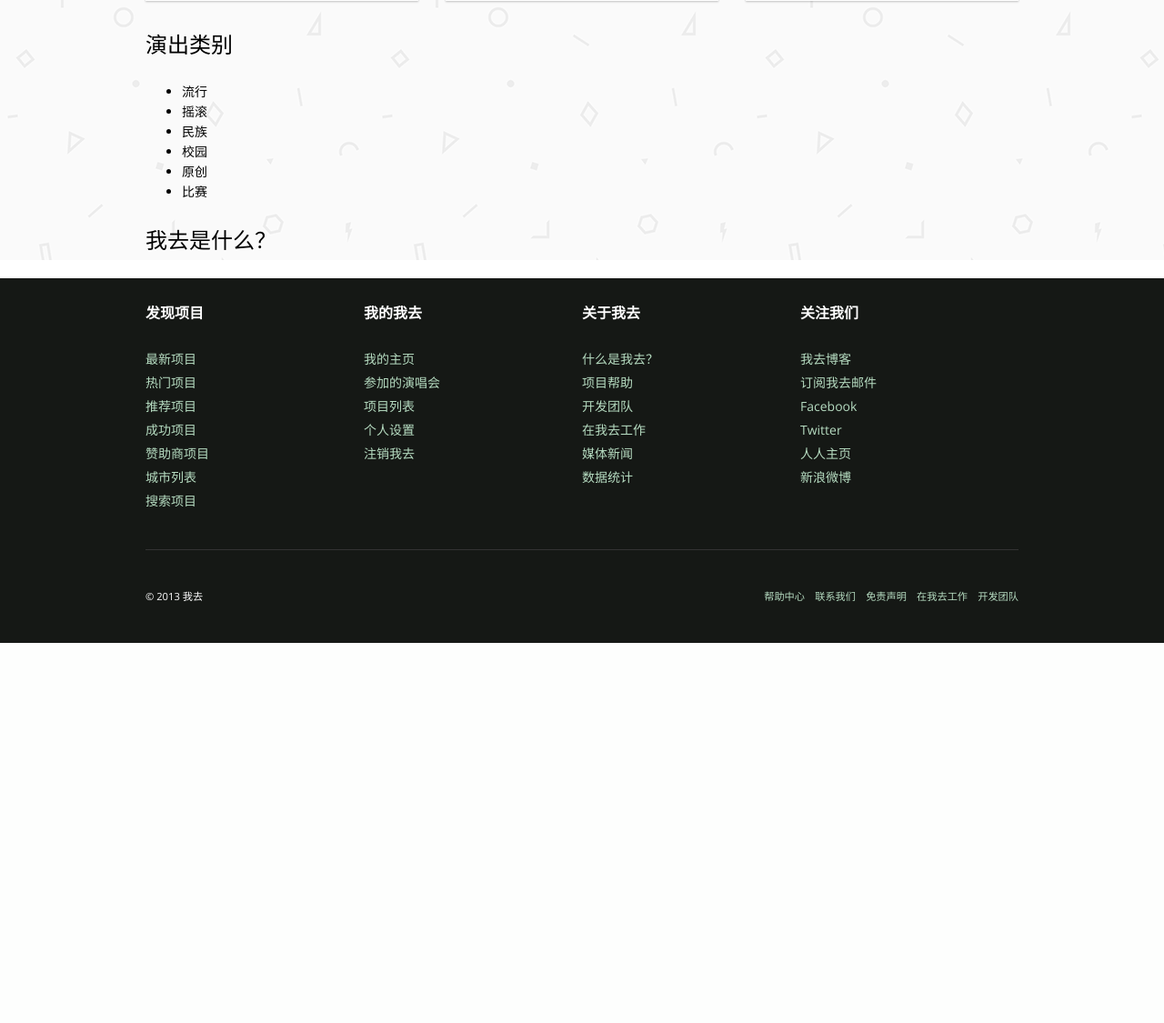
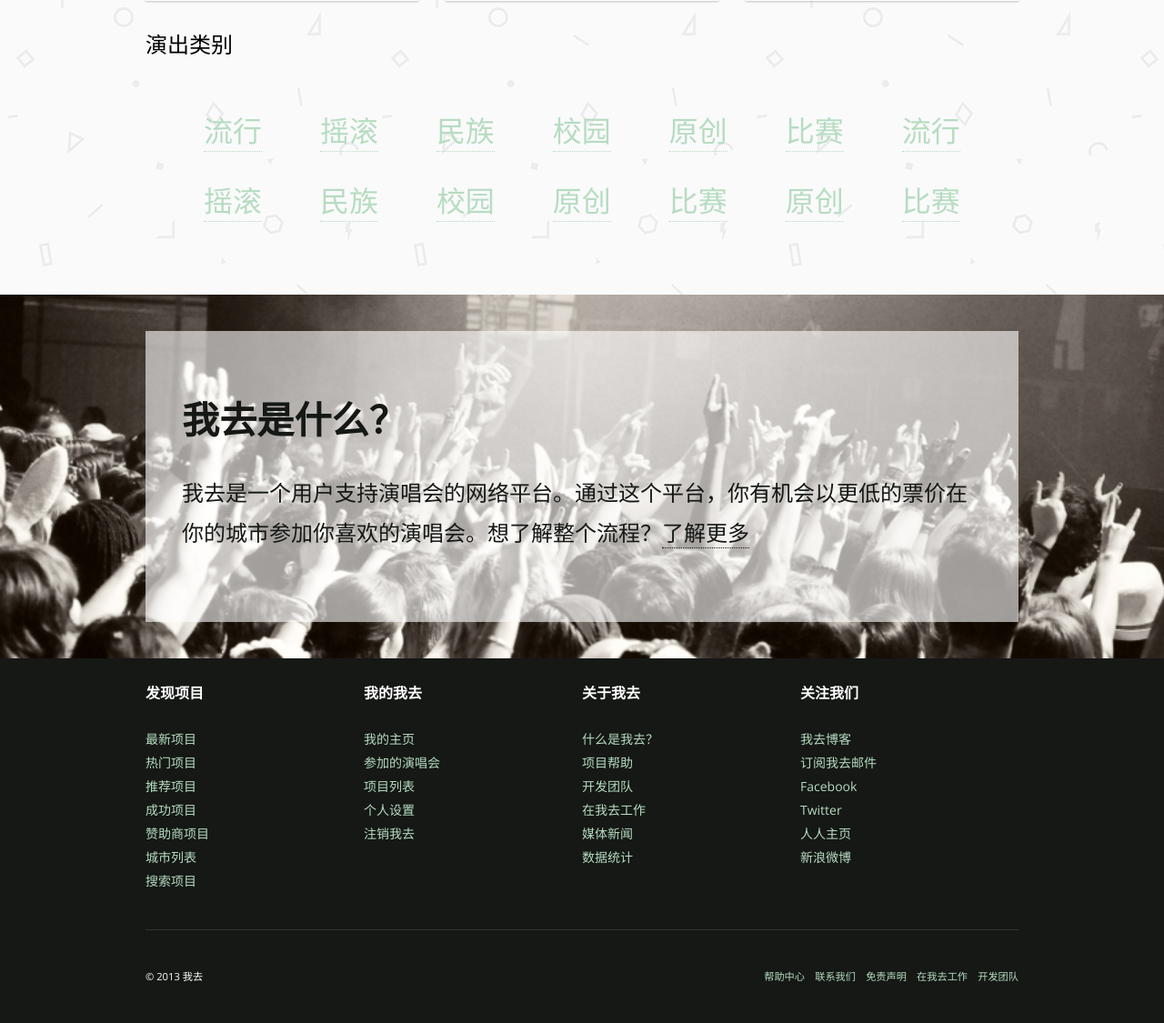
Before and after one commit to liuzenan/wowcheer, a Node server app: template views/index.jade in a window 1280 px wide. Shown: the part 2151-3276 px from the top of the page at 91% size. Before the commit the page ends 2858 px from the top, so only its background shows below. Run offline with Node 20, Linux system fonts and the light colour scheme; the template is opened without the code that fills it, so the values that code supplies are empty; style sheets or scripts are compiled from the project's sources; some libraries are stand-ins or nearby versions.

Commit message:
add about and categories

```diff
--- a/public/stylesheets/css/screen.css
+++ b/public/stylesheets/css/screen.css
@@ -425,7 +425,7 @@ a {
   font-weight: bold;
 }
 
-/* line 50, ../../../sass/_layout.scss */
+/* line 64, ../../../sass/_layout.scss */
 .container {
   display: block;
   width: 960px;
@@ -433,43 +433,35 @@ a {
   padding: 0 10px;
 }
 
-/* line 60, ../../../sass/_layout.scss */
+/* line 74, ../../../sass/_layout.scss */
 #header {
   background: #b6dcc1;
   display: block;
   height: 60px;
   padding-top: 20px;
-  box-shadow: 0px 4px 10px rgba(0, 0, 0, 0.2);
 }
-/* line 66, ../../../sass/_layout.scss */
+/* line 79, ../../../sass/_layout.scss */
 #header .logo {
   position: relative;
   display: inline-block;
   height: 100%;
 }
-/* line 71, ../../../sass/_layout.scss */
+/* line 84, ../../../sass/_layout.scss */
 #header .nav-top {
   height: 100%;
   display: inline-block;
   float: right;
 }
 
-/* line 79, ../../../sass/_layout.scss */
+/* line 92, ../../../sass/_layout.scss */
 #main-content {
   background: url(/img/geometry.png);
   height: 100%;
+  padding-bottom: 80px;
 }
 
-/* line 86, ../../../sass/_layout.scss */
-.intro {
-  position: relative;
-  height: 340px;
-  padding-top: 80px;
-  background: black;
-}
-/* line 91, ../../../sass/_layout.scss */
-.intro .hero-image {
-  background-image: url(/img/hero.png);
+/* line 101, ../../../sass/_layout.scss */
+.hero-image {
   background-position: center top;
   background-repeat: no-repeat;
   background-size: auto 100%;
@@ -482,22 +474,34 @@ a {
   height: 100%;
   z-index: 2;
 }
+
 /* line 105, ../../../sass/_layout.scss */
+.intro {
+  position: relative;
+  height: 340px;
+  padding-top: 80px;
+  background: black;
+}
+/* line 110, ../../../sass/_layout.scss */
+.intro .hero-image {
+  background-image: url(/img/hero.png);
+}
+/* line 114, ../../../sass/_layout.scss */
 .intro .hero-text {
   color: white;
   z-index: 3;
   position: relative;
   text-shadow: 0 -1px 1px rgba(0, 0, 0, 0.6);
 }
-/* line 110, ../../../sass/_layout.scss */
+/* line 119, ../../../sass/_layout.scss */
 .intro .hero-text h1 {
   margin: 0;
 }
-/* line 113, ../../../sass/_layout.scss */
+/* line 122, ../../../sass/_layout.scss */
 .intro .hero-text h2 {
   margin: 0 0 1em 0;
 }
-/* line 117, ../../../sass/_layout.scss */
+/* line 126, ../../../sass/_layout.scss */
 .intro .hero-search {
   z-index: 3;
   position: relative;
@@ -508,11 +512,11 @@ a {
   border: 1px solid black;
 }
 
-/* line 130, ../../../sass/_layout.scss */
+/* line 139, ../../../sass/_layout.scss */
 #search-form input {
   margin: 0 4px;
 }
-/* line 134, ../../../sass/_layout.scss */
+/* line 143, ../../../sass/_layout.scss */
 #search-form input[type="text"] {
   background-color: white;
   box-shadow: inset 0 1px 1px 0 rgba(0, 0, 0, 0.08), 0 1px 0 0 white;
@@ -520,7 +524,7 @@ a {
   border: 0;
   padding: 10px 10px 11px 10px;
 }
-/* line 138, ../../../sass/_layout.scss */
+/* line 147, ../../../sass/_layout.scss */
 #search-form input[type="submit"] {
   background-color: rgba(67, 219, 186, 0.95);
   text-decoration: none;
@@ -539,19 +543,19 @@ a {
   padding: 10px 19px;
 }
 
-/* line 145, ../../../sass/_layout.scss */
+/* line 154, ../../../sass/_layout.scss */
 .featured-container {
   height: 240px;
 }
 
-/* line 149, ../../../sass/_layout.scss */
+/* line 158, ../../../sass/_layout.scss */
 .featured-item {
   height: 100%;
   display: inline-block;
   width: 25%;
   position: relative;
 }
-/* line 154, ../../../sass/_layout.scss */
+/* line 163, ../../../sass/_layout.scss */
 .featured-item .featured-img {
   z-index: 2;
   height: 100%;
@@ -560,7 +564,7 @@ a {
   background-size: 100% 100%;
   background-size: cover;
 }
-/* line 157, ../../../sass/_layout.scss */
+/* line 166, ../../../sass/_layout.scss */
 .featured-item .artist-name {
   z-index: 3;
   position: absolute;
@@ -572,7 +576,7 @@ a {
   text-shadow: 0 -1px 1px rgba(0, 0, 0, 0.6);
 }
 
-/* line 167, ../../../sass/_layout.scss */
+/* line 176, ../../../sass/_layout.scss */
 .project-card-wide {
   background: #FFFFFF;
   -moz-box-shadow: 0px 1px 2px 0px rgba(0, 0, 0, 0.24);
@@ -592,7 +596,7 @@ a {
 .project-card-wide:after {
   clear: both;
 }
-/* line 173, ../../../sass/_layout.scss */
+/* line 182, ../../../sass/_layout.scss */
 .project-card-wide .project-card-lead {
   height: 100%;
   float: left;
@@ -611,7 +615,7 @@ a {
   _overflow-y: visible;
   position: relative;
 }
-/* line 177, ../../../sass/_layout.scss */
+/* line 186, ../../../sass/_layout.scss */
 .project-card-wide .project-card-lead .project-card-img {
   z-index: 2;
   height: 100%;
@@ -620,7 +624,7 @@ a {
   background-size: 100% 100%;
   background-size: cover;
 }
-/* line 180, ../../../sass/_layout.scss */
+/* line 189, ../../../sass/_layout.scss */
 .project-card-wide .project-card-lead .project-card-button {
   background-color: rgba(67, 219, 186, 0.95);
   text-decoration: none;
@@ -647,7 +651,7 @@ a {
   margin-top: -37px;
   margin-left: -84px;
 }
-/* line 187, ../../../sass/_layout.scss */
+/* line 196, ../../../sass/_layout.scss */
 .project-card-wide .project-card-detail {
   height: 100%;
   float: left;
@@ -667,7 +671,7 @@ a {
   padding: 0 20px;
 }
 
-/* line 196, ../../../sass/_layout.scss */
+/* line 205, ../../../sass/_layout.scss */
 .project-card-detail {
   *position: relative;
   *zoom: 1;
@@ -681,7 +685,7 @@ a {
 .project-card-detail:after {
   clear: both;
 }
-/* line 198, ../../../sass/_layout.scss */
+/* line 207, ../../../sass/_layout.scss */
 .project-card-detail .project-card-singer {
   float: left;
   width: 66.66667%;
@@ -698,7 +702,7 @@ a {
   _overflow: hidden;
   _overflow-y: visible;
 }
-/* line 201, ../../../sass/_layout.scss */
+/* line 210, ../../../sass/_layout.scss */
 .project-card-detail .project-card-date {
   float: left;
   width: 33.33333%;
@@ -715,12 +719,12 @@ a {
   _overflow: hidden;
   _overflow-y: visible;
 }
-/* line 203, ../../../sass/_layout.scss */
+/* line 212, ../../../sass/_layout.scss */
 .project-card-detail .project-card-date h3 {
   text-align: right;
   color: #cdcdcd;
 }
-/* line 208, ../../../sass/_layout.scss */
+/* line 217, ../../../sass/_layout.scss */
 .project-card-detail .project-card-des {
   clear: left;
   float: left;
@@ -740,7 +744,7 @@ a {
   height: 138px;
   overflow: hidden;
 }
-/* line 214, ../../../sass/_layout.scss */
+/* line 223, ../../../sass/_layout.scss */
 .project-card-detail .project-card-city {
   margin: 0;
   clear: left;
@@ -759,15 +763,15 @@ a {
   _overflow: hidden;
   _overflow-y: visible;
 }
-/* line 218, ../../../sass/_layout.scss */
+/* line 227, ../../../sass/_layout.scss */
 .project-card-detail .project-card-city .city {
   color: #cdcdcd;
 }
-/* line 222, ../../../sass/_layout.scss */
+/* line 231, ../../../sass/_layout.scss */
 .project-card-detail .project-card-city .venue {
   padding-left: .6em;
 }
-/* line 227, ../../../sass/_layout.scss */
+/* line 236, ../../../sass/_layout.scss */
 .project-card-detail .project-card-other-city {
   float: left;
   width: 33.33333%;
@@ -785,14 +789,14 @@ a {
   _overflow-y: visible;
   position: relative;
 }
-/* line 230, ../../../sass/_layout.scss */
+/* line 239, ../../../sass/_layout.scss */
 .project-card-detail .project-card-other-city a {
   display: block;
   text-align: right;
   line-height: 2em;
   padding-top: 0.9em;
 }
-/* line 238, ../../../sass/_layout.scss */
+/* line 247, ../../../sass/_layout.scss */
 .project-card-detail .project-card-progress {
   clear: left;
   float: left;
@@ -812,12 +816,12 @@ a {
   height: 5px;
   background: #f6f6f6;
 }
-/* line 243, ../../../sass/_layout.scss */
+/* line 252, ../../../sass/_layout.scss */
 .project-card-detail .project-card-progress .progress-bar {
   height: 5px;
   background: #7bd3f3;
 }
-/* line 248, ../../../sass/_layout.scss */
+/* line 257, ../../../sass/_layout.scss */
 .project-card-detail .project-card-number {
   clear: left;
   float: left;
@@ -838,12 +842,12 @@ a {
   font-size: .8em;
 }
 
-/* line 258, ../../../sass/_layout.scss */
+/* line 267, ../../../sass/_layout.scss */
 .project-card-container {
   margin-left: -30px;
 }
 
-/* line 262, ../../../sass/_layout.scss */
+/* line 271, ../../../sass/_layout.scss */
 .project-card-small {
   background: #FFFFFF;
   -moz-box-shadow: 0px 1px 2px 0px rgba(0, 0, 0, 0.24);
@@ -853,13 +857,13 @@ a {
   margin-left: 30px;
   display: inline-block;
 }
-/* line 267, ../../../sass/_layout.scss */
+/* line 276, ../../../sass/_layout.scss */
 .project-card-small .project-card-lead {
   height: 270px;
   position: relative;
   display: block;
 }
-/* line 271, ../../../sass/_layout.scss */
+/* line 280, ../../../sass/_layout.scss */
 .project-card-small .project-card-lead .project-card-img {
   z-index: 2;
   height: 100%;
@@ -869,7 +873,7 @@ a {
   background-size: cover;
   background-origin: top center;
 }
-/* line 275, ../../../sass/_layout.scss */
+/* line 284, ../../../sass/_layout.scss */
 .project-card-small .project-card-lead .project-card-button {
   background-color: rgba(67, 219, 186, 0.95);
   text-decoration: none;
@@ -902,7 +906,7 @@ a {
   -o-transition: all 0.2s ease-in 0;
   transition: all 0.2s ease-in 0;
 }
-/* line 285, ../../../sass/_layout.scss */
+/* line 294, ../../../sass/_layout.scss */
 .project-card-small .project-card-detail {
   *position: relative;
   *zoom: 1;
@@ -921,21 +925,85 @@ a {
 .project-card-small .project-card-detail:after {
   clear: both;
 }
-/* line 292, ../../../sass/_layout.scss */
+/* line 301, ../../../sass/_layout.scss */
 .project-card-small .project-card-detail .project-card-number {
   font-size: 1em;
 }
-/* line 298, ../../../sass/_layout.scss */
+/* line 307, ../../../sass/_layout.scss */
 .project-card-small:hover .project-card-button {
   opacity: 1;
 }
 
-/* line 314, ../../../sass/_layout.scss */
+/* line 316, ../../../sass/_layout.scss */
+.category-links {
+  margin: 0;
+  padding: 0;
+  list-style: none;
+  font-size: 2.28571em;
+  line-height: 1.375em;
+}
+/* line 321, ../../../sass/_layout.scss */
+.category-links .category-item {
+  display: inline-block;
+  margin: 1em 0 0 2em;
+  border-bottom: 1px dotted #b6dcc1;
+}
+/* line 325, ../../../sass/_layout.scss */
+.category-links .category-item a {
+  -webkit-transition: all 0.2s ease-in;
+  -webkit-transition-delay: 0;
+  -moz-transition: all 0.2s ease-in 0;
+  -o-transition: all 0.2s ease-in 0;
+  transition: all 0.2s ease-in 0;
+}
+/* line 327, ../../../sass/_layout.scss */
+.category-links .category-item a:hover {
+  color: #151815;
+}
+
+/* line 337, ../../../sass/_layout.scss */
+#about {
+  position: relative;
+  height: 320px;
+  padding: 40px 0;
+  color: #151815;
+  font-size: 1.71429em;
+  line-height: 1.83333em;
+}
+/* line 343, ../../../sass/_layout.scss */
+#about .hero-image {
+  background-image: url(/img/hero2.png);
+}
+/* line 346, ../../../sass/_layout.scss */
+#about .container {
+  z-index: 3;
+  position: relative;
+  background: rgba(255, 255, 255, 0.6);
+  padding: 40px 0 0 0;
+  height: 280px;
+}
+/* line 354, ../../../sass/_layout.scss */
+#about .title, #about .des {
+  margin: 0;
+  padding: 10px 40px;
+}
+/* line 359, ../../../sass/_layout.scss */
+#about .title {
+  font-weight: bold;
+  padding-top: 20px;
+}
+/* line 364, ../../../sass/_layout.scss */
+#about a {
+  color: #151815;
+  border-bottom: 1px dotted #151815;
+}
+
+/* line 373, ../../../sass/_layout.scss */
 #footer {
   background: #151815;
   color: white;
 }
-/* line 315, ../../../sass/_layout.scss */
+/* line 374, ../../../sass/_layout.scss */
 #footer .container {
   *position: relative;
   *zoom: 1;
@@ -949,17 +1017,17 @@ a {
 #footer .container:after {
   clear: both;
 }
-/* line 321, ../../../sass/_layout.scss */
+/* line 380, ../../../sass/_layout.scss */
 #footer .footer-links {
   padding: 0;
   margin: 0;
   list-style: none;
 }
-/* line 327, ../../../sass/_layout.scss */
+/* line 386, ../../../sass/_layout.scss */
 #footer .footer-link-item {
   padding: 2px 0;
 }
-/* line 331, ../../../sass/_layout.scss */
+/* line 390, ../../../sass/_layout.scss */
 #footer .bottom-nav-discover {
   float: left;
   width: 25%;
@@ -976,7 +1044,7 @@ a {
   _overflow: hidden;
   _overflow-y: visible;
 }
-/* line 334, ../../../sass/_layout.scss */
+/* line 393, ../../../sass/_layout.scss */
 #footer .bottom-nav-profile {
   float: left;
   width: 25%;
@@ -993,7 +1061,7 @@ a {
   _overflow: hidden;
   _overflow-y: visible;
 }
-/* line 337, ../../../sass/_layout.scss */
+/* line 396, ../../../sass/_layout.scss */
 #footer .bottom-nav-about {
   float: left;
   width: 25%;
@@ -1010,7 +1078,7 @@ a {
   _overflow: hidden;
   _overflow-y: visible;
 }
-/* line 340, ../../../sass/_layout.scss */
+/* line 399, ../../../sass/_layout.scss */
 #footer .bottom-nav-contact {
   float: left;
   width: 25%;
@@ -1027,7 +1095,7 @@ a {
   _overflow: hidden;
   _overflow-y: visible;
 }
-/* line 343, ../../../sass/_layout.scss */
+/* line 402, ../../../sass/_layout.scss */
 #footer .footer-bottom {
   font-size: .8em;
   padding: 40px;
@@ -1051,17 +1119,17 @@ a {
   overflow: hidden;
   *zoom: 1;
 }
-/* line 352, ../../../sass/_layout.scss */
+/* line 411, ../../../sass/_layout.scss */
 #footer .footer-bottom .copy-right {
   float: left;
 }
-/* line 356, ../../../sass/_layout.scss */
+/* line 415, ../../../sass/_layout.scss */
 #footer .footer-bottom .footer-bottom-links {
   float: right;
   padding: 0;
   margin: 0;
 }
-/* line 360, ../../../sass/_layout.scss */
+/* line 419, ../../../sass/_layout.scss */
 #footer .footer-bottom .footer-bottom-links li {
   display: inline-block;
   margin-left: 1em;
--- a/views/index.jade
+++ b/views/index.jade
@@ -155,15 +155,41 @@ block body
               .project-card-number 1412/3000
       .section
         h2 演出类别
-        ul
-          li 流行
-          li 摇滚
-          li 民族
-          li 校园
-          li 原创
-          li 比赛
-      .section
-        h2 我去是什么？
+        ul.category-links
+          li.category-item
+            a(href="http://", target="_blank") 流行
+          li.category-item
+            a(href="http://", target="_blank") 摇滚
+          li.category-item
+            a(href="http://", target="_blank") 民族
+          li.category-item
+            a(href="http://", target="_blank") 校园
+          li.category-item
+            a(href="http://", target="_blank") 原创
+          li.category-item
+            a(href="http://", target="_blank") 比赛
+          li.category-item
+            a(href="http://", target="_blank") 流行
+          li.category-item
+            a(href="http://", target="_blank") 摇滚
+          li.category-item
+            a(href="http://", target="_blank") 民族
+          li.category-item
+            a(href="http://", target="_blank") 校园
+          li.category-item
+            a(href="http://", target="_blank") 原创
+          li.category-item
+            a(href="http://", target="_blank") 比赛
+          li.category-item
+            a(href="http://", target="_blank") 原创
+          li.category-item
+            a(href="http://", target="_blank") 比赛
+  #about
+    .hero-image
+    .container
+      h2.title 我去是什么？
+      p.des 我去是一个用户支持演唱会的网络平台。通过这个平台，你有机会以更低的票价在你的城市参加你喜欢的演唱会。想了解整个流程？
+        a(href="http://", target="_blank") 了解更多
   #footer
     .container
       .bottom-nav-discover
```
Also changed, not shown: sass/_layout.scss (+71 -12 lines), public/img/hero2.png (added).
